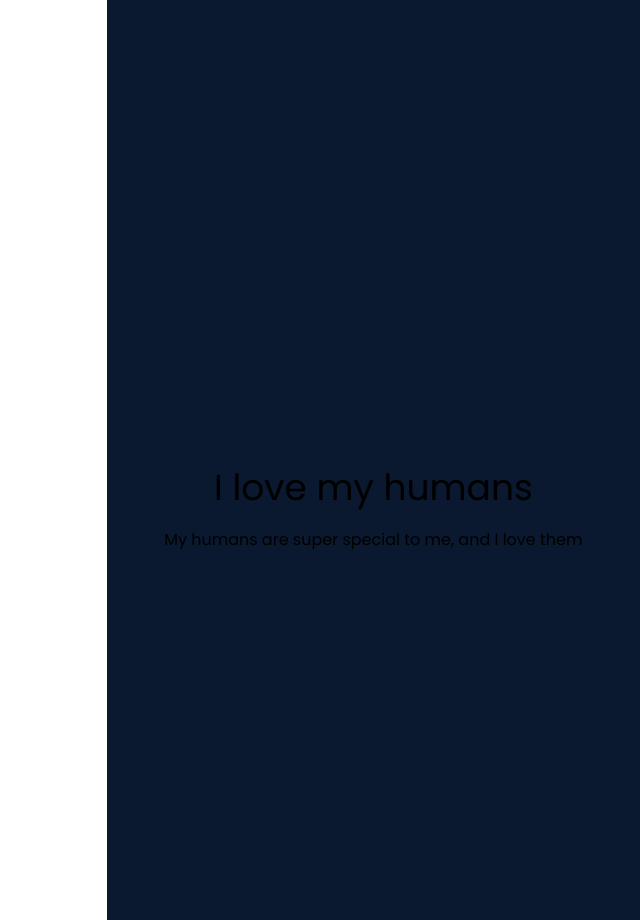
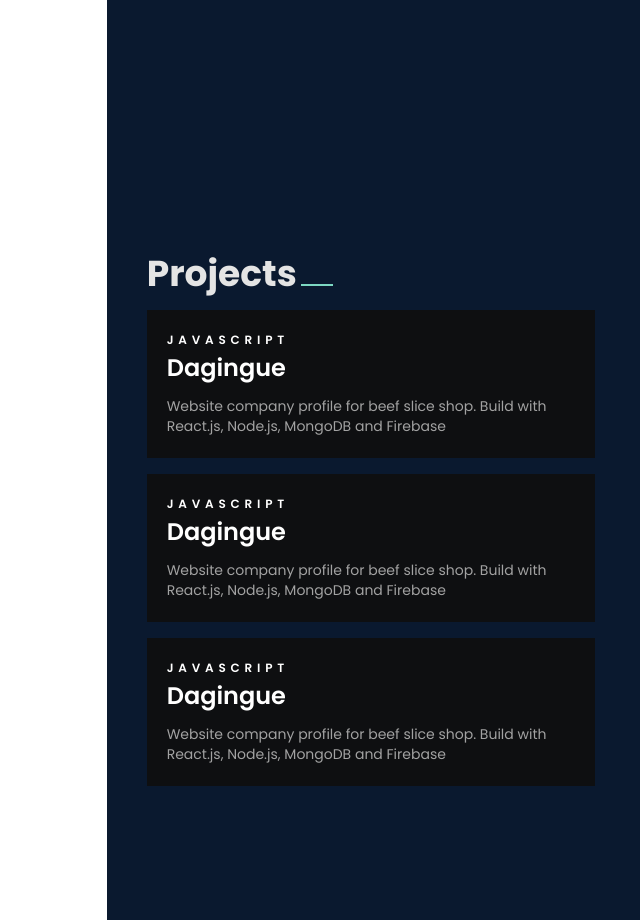
Before and after one commit to kecoaberotak/kecoaberotak-portfolio-website, a React (Vite) app: page / in a window 1280 px wide. Shown: the part 1480-2400 px from the top of the page, without its empty margins (640-1280 px from the left). Built offline with nearby package versions, Linux system fonts and the light colour scheme.

Commit message:
add Projects.jsx dan ProjectCard.jsx

```diff
--- /dev/null
+++ b/src/components/elements/ProjectCard.jsx
@@ -0,0 +1,13 @@
+const ProjectCard = () => {
+  return (
+    <div className="project-card">
+      <span className="text-putihLight font-semibold text-xs tracking-[0.3rem] mb-1">JAVASCRIPT</span>
+      <h3 className="font-semibold text-putihLight text-2xl mb-3">Dagingue</h3>
+      <p className="text-abuDark text-sm">Website company profile for beef slice shop. Build with
+        <br />React.js, Node.js, MongoDB and Firebase
+      </p>
+    </div>
+  );
+};
+
+export default ProjectCard;
--- /dev/null
+++ b/src/components/elements/Projects.jsx
@@ -0,0 +1,19 @@
+import ProjectCard from "./ProjectCard";
+
+const Projects = () => {
+  return (
+    <div className="bg-biruDark h-screen flex justify-center items-start flex-col p-10">
+      <section className="flex gap-1">
+        <h2 className="text-4xl font-bold mb-4 text-putihDark">Projects</h2>
+        <div className=" w-8 h-8 bg-transparent border-b-2 border-biruLight"></div>
+      </section>
+      <section className="flex flex-col gap-4">
+        <ProjectCard/>
+        <ProjectCard/>
+        <ProjectCard/>
+      </section>
+    </div>
+  );
+};
+
+export default Projects;
--- a/src/components/fragments/ScrollSection.jsx
+++ b/src/components/fragments/ScrollSection.jsx
@@ -1,15 +1,13 @@
 import Hero from "../elements/Hero";
 import About from "../elements/About";
+import Projects from "../elements/Projects";
 
 const ScrollSection = () => {
   return(
     <section className="w-full md:w-5/12 ml-auto">
       <Hero/>
       <About/>
-      <div className="bg-biruDark h-screen flex justify-center items-center flex-col p-10">
-        <h2 className="text-4xl mb-5">I love my humans</h2>
-        <p className="mb-5">My humans are super special to me, and I love them</p>
-      </div>
+      <Projects/>
     </section>
   );
 };
--- a/src/index.css
+++ b/src/index.css
@@ -12,4 +12,8 @@
   .socmed {
     @apply text-putihDark;
   }
+
+  .project-card {
+    @apply w-[448px] h-[148px] bg-hitamDark flex flex-col justify-center p-5 hover:scale-110;
+  }
 }
```
